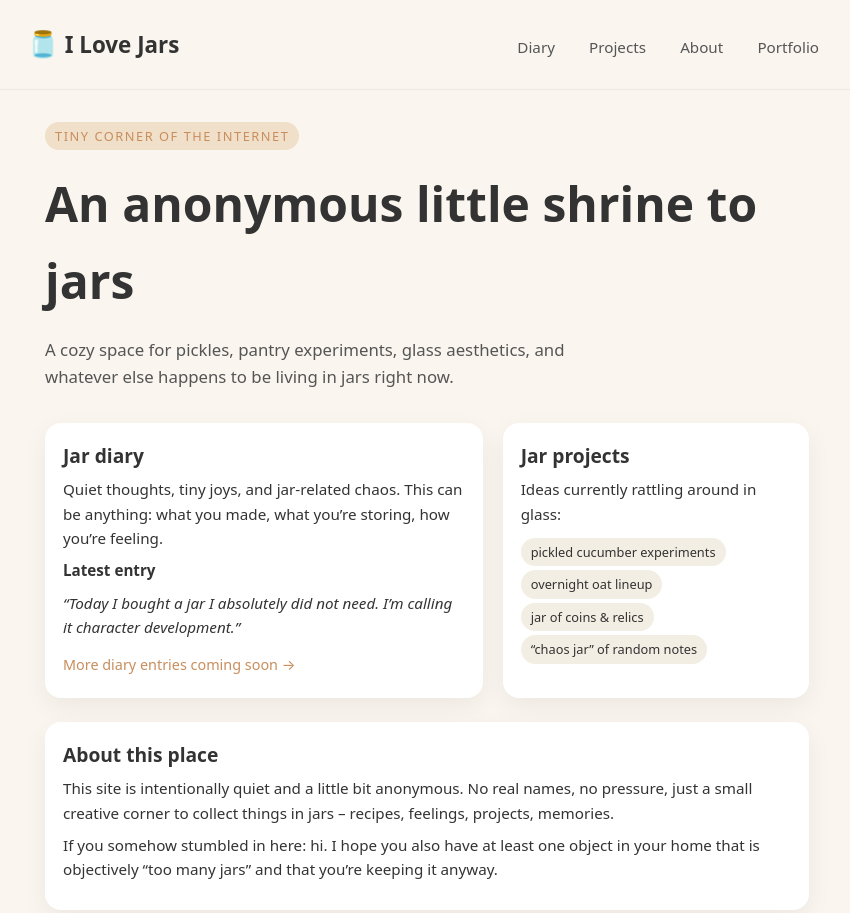
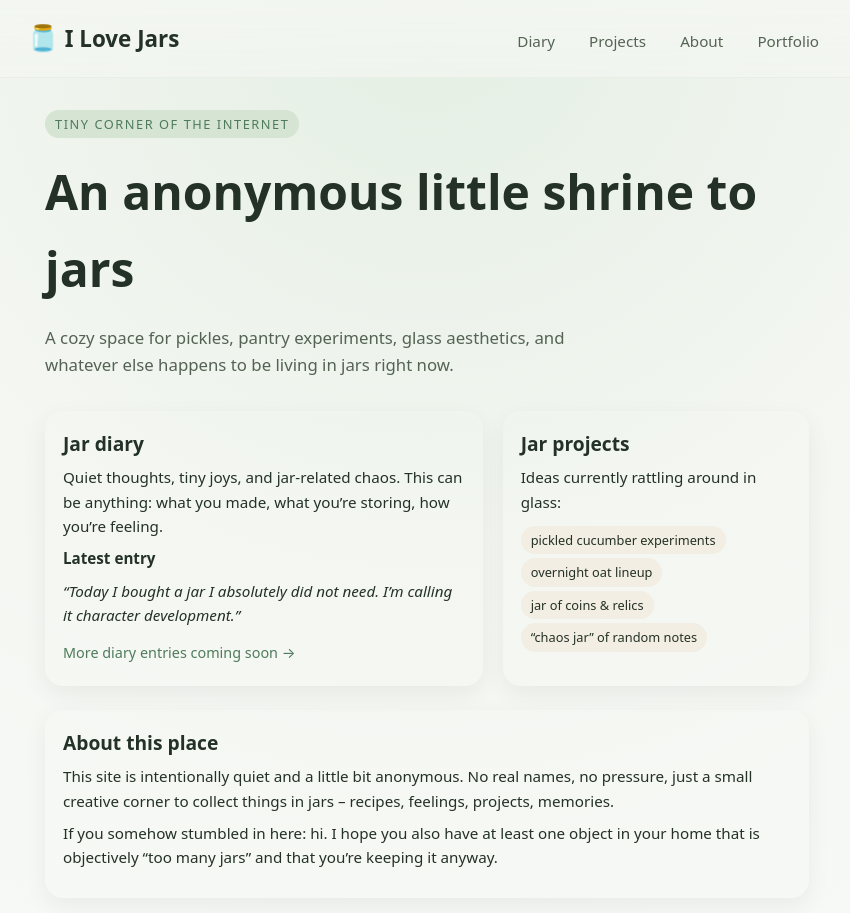
Before and after one commit to ilovejars/ilovejars.github.io, a plain HTML site: page index.html in a window 1280 px wide. Shown: the top 913 px of the page, without its empty margins (213-1063 px from the left). Drawn offline with Linux system fonts and the light colour scheme.

Commit message:
Update index.html

```diff
--- a/index.html
+++ b/index.html
@@ -7,13 +7,14 @@
 
   <style>
     :root {
-      --bg: #faf6ef;
-      --card: #ffffff;
-      --accent: #c98e5d;
-      --accent-soft: #f0dfc9;
-      --text-main: #333333;
-      --text-soft: #555555;
-      --radius: 16px;
+      --bg: #f3f6f1;
+      --bg-card: #ffffff;
+      --accent: #4f7b5c;
+      --accent-soft: #d6e4d4;
+      --accent-soft-2: #edf3ea;
+      --text-main: #243127;
+      --text-soft: #546353;
+      --radius: 18px;
     }
 
     * {
@@ -23,20 +24,21 @@
     body {
       margin: 0;
       font-family: system-ui, -apple-system, BlinkMacSystemFont, "Segoe UI", sans-serif;
-      background: var(--bg);
+      background: radial-gradient(circle at top, #e4efe3 0, #f3f6f1 45%, #f8faf7 100%);
       color: var(--text-main);
       line-height: 1.6;
     }
 
     header {
-      padding: 24px 18px;
-      border-bottom: 1px solid rgba(0,0,0,0.05);
-      background: rgba(250,246,239,0.9);
+      padding: 18px 18px;
       position: sticky;
       top: 0;
-      backdrop-filter: blur(10px);
       z-index: 10;
+      backdrop-filter: blur(16px);
+      background: linear-gradient(to bottom, rgba(243,246,241,0.96), rgba(243,246,241,0.7));
+      border-bottom: 1px solid rgba(0,0,0,0.04);
     }
+
 
     .header-inner {
       max-width: 800px;
```
